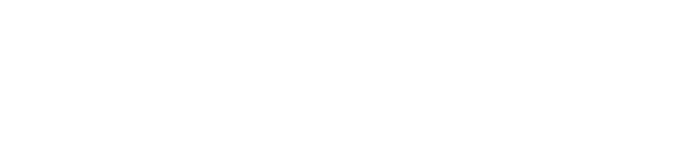
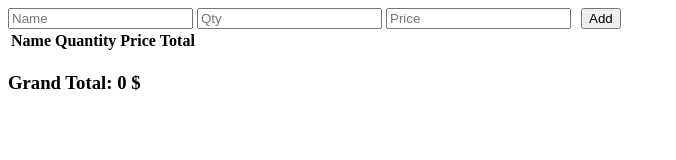
Before and after one commit to acciojob/shopping-cart-sumit7057416306, a website: page main.html in a window 1280 px wide. Shown: the whole page, without its empty margins (0-676 px from the left). Drawn offline with Linux system fonts and the light colour scheme.

Commit message:
Update main.html

```diff
--- a/main.html
+++ b/main.html
@@ -1,16 +1,38 @@
 <!DOCTYPE html>
+<html lang="en">
+<head>
+    <meta charset="UTF-8">
+    <meta http-equiv="X-UA-Compatible" content="IE=edge">
+    <meta name="viewport" content="width=device-width, initial-scale=1.0">
+    <title>Shopping cart</title>
+    <link rel="stylesheet" href="style.css">
+</head>
+<body>
+    <div id="inputs" style="display: flex; gap: 10px;">
+        <form id="myinputs">
+            <input type="text" id="item-name-input" placeholder="Name">
+            <input type="text" id="item-qty-input" placeholder="Qty">
+            <input type="text" id="item-price-input" placeholder="Price">
+        </form>
+        <button id="add" onclick="addData();">Add</button>
+    </div>
+    <table>
+        <thead>
+            <tr>
+                <th>Name</th>
+                <th>Quantity</th>
+                <th>Price</th>
+                <th>Total</th>
+            </tr>
+        </thead>
+        <tbody>
 
-<html>
-
-<head>
-	<link rel="stylesheet" href="styles.css">
-</head>
-
-<body>
-	<!-- the entire body must be written by student -->
-    <script type="text/javascript" src="./script.js">
-</script>
+        </tbody>
+    </table>
+    <div><h3 id="total">Grand Total: <span id="grand_total">0</span>  $</h3></div>
+        <!-- the entire body must be written by student -->
+        <script type="text/javascript" src="./script.js">
+    </script>
 
 </body>
-
 </html>
```
